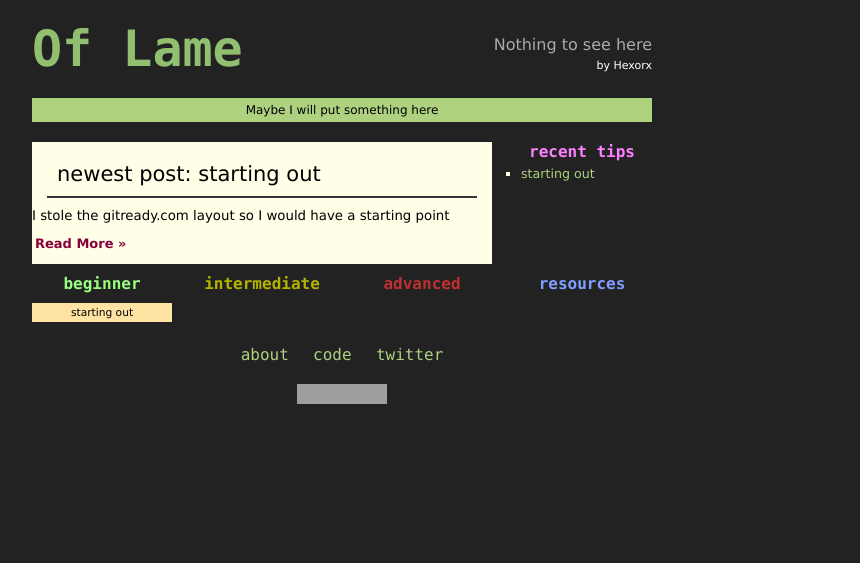
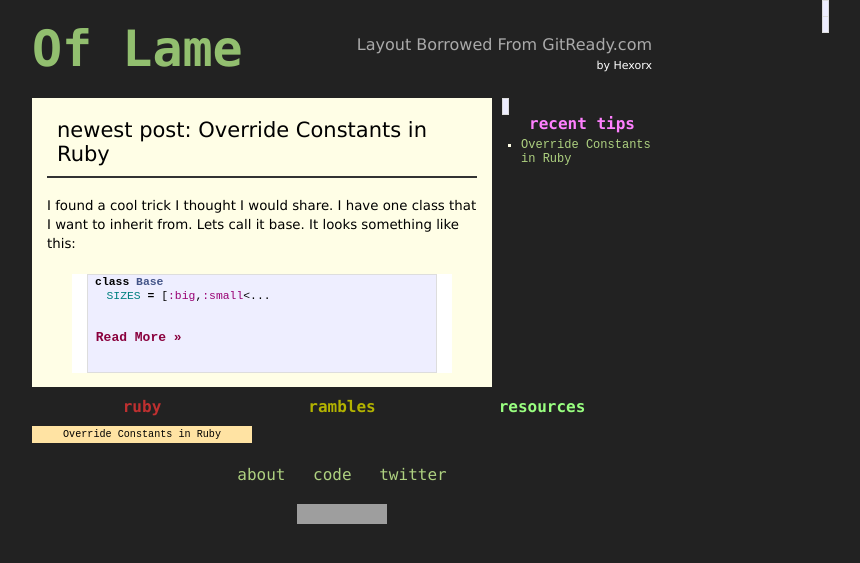
Before and after one commit to hexorx/hexorx.github.com, a Jekyll site: the page built from index.html, in a window 1280 px wide. Shown: the top 563 px of the page, without its empty margins (298-1158 px from the left). Built offline with Jekyll 4.4.1, drawn with Linux system fonts in a browser that asks for light colours; grey boxes are pictures that could not be loaded.

Commit message:
put a real post out there, setup syntax highlighting, and tried out markdown

```diff
--- a/_layouts/default.html
+++ b/_layouts/default.html
@@ -9,6 +9,7 @@
    <link rel="stylesheet" href="/css/reset.css" type="text/css" media="screen, projection" />
    <link rel="stylesheet" href="/css/screen.css" type="text/css" media="screen, projection" />
    <link rel="stylesheet" href="/css/960.css" type="text/css" media="screen, projection" />
+   <link rel="stylesheet" href="/css/syntax.css" type="text/css" media="screen, projection" />
 </head>
 <body>
   <div class="container_12">
@@ -16,35 +17,29 @@
       <h1><a href="/">Of Lame</a></h1>
     </div>
     <div class="grid_4 suffix_2 info">
-      <div class="extra">Nothing to see here</div>
+      <div class="extra">Layout Borrowed From GitReady.com</div>
       <div class="author">by Hexorx</div>
     </div>
     <div class="grid_8 prefix_2 suffix_2 main">
-      <div class="survey">
-        Maybe I will put something here
-      </div>
       {{ content }}
     </div>
-    <div class="grid_2 prefix_2 links">
-      <h3 id="green">beginner</h3>
-      {% for post in site.categories.beginner %}
+    <div class="grid_3 prefix_2 links">
+      <h3 id="red">ruby</h3>
+      {% for post in site.categories.ruby %}
         <a href="{{ post.url }}">{{ post.title }}</a>
       {% endfor %}
     </div>
     <div class="grid_2 links">
-      <h3 id="yellow">intermediate</h3>
-      {% for post in site.categories.intermediate %}
+      <h3 id="yellow">rambles</h3>
+      {% for post in site.categories.ramble %}
         <a href="{{ post.url }}">{{ post.title }}</a>
       {% endfor %}
     </div>
-    <div class="grid_2 links">
-      <h3 id="red">advanced</h3>
-      {% for post in site.categories.advanced %}
+    <div class="grid_3 suffix_2 links">
+      <h3 id="green">resources</h3>
+      {% for post in site.categories.resource %}
         <a href="{{ post.url }}">{{ post.title }}</a>
       {% endfor %}
-    </div>
-    <div class="grid_2 suffix_2 links">
-      <h3 id="blue">resources</h3>
     </div>
     <div class="grid_12 footer">
       <div class="footer_links">
--- a/_posts/2009-08-19-totally-stole-the-gitready-layout.textile
+++ /dev/null
@@ -1,7 +0,0 @@
----
-layout: post
-title: starting out
-category: beginner
----
-
-I stole the gitready.com layout so I would have a starting point
--- /dev/null
+++ b/_posts/2009-08-21-override-constants.markdown
@@ -0,0 +1,39 @@
+---
+layout: post
+title: Override Constants in Ruby
+category: ruby
+---
+
+I found a cool trick I thought I would share. I have one class that I want to inherit from. Lets call it base. It looks something like this:
+
+{% highlight ruby %}
+class Base
+  SIZES = [:big,:small]
+
+  def self.print_sizes
+    SIZES.join(', ')
+  end
+end
+{% endhighlight %}
+
+Fine but now I want a Shoe class that inherits from Base but has different SIZES. To start I try this:
+
+{% highlight ruby %}
+class Shoe < Base
+  SIZES = [9,10,11,12,13,14,'bigfoot']
+end
+{% endhighlight %}
+
+But that still gives me Base::SIZES when doing the print_sizes method. So I just change it in the Base class to self::SIZES like so:
+
+{% highlight ruby %}
+class Base
+  SIZES = [:big,:small]
+
+  def self.print_sizes
+    self::SIZES.join(', ')
+  end
+end
+{% endhighlight %}
+
+And like magic it works!
--- /dev/null
+++ b/css/syntax.css
@@ -0,0 +1,60 @@
+.highlight  { background: #ffffff; }
+.highlight .c { color: #999988; font-style: italic } /* Comment */
+.highlight .err { color: #a61717; background-color: #e3d2d2 } /* Error */
+.highlight .k { font-weight: bold } /* Keyword */
+.highlight .o { font-weight: bold } /* Operator */
+.highlight .cm { color: #999988; font-style: italic } /* Comment.Multiline */
+.highlight .cp { color: #999999; font-weight: bold } /* Comment.Preproc */
+.highlight .c1 { color: #999988; font-style: italic } /* Comment.Single */
+.highlight .cs { color: #999999; font-weight: bold; font-style: italic } /* Comment.Special */
+.highlight .gd { color: #000000; background-color: #ffdddd } /* Generic.Deleted */
+.highlight .gd .x { color: #000000; background-color: #ffaaaa } /* Generic.Deleted.Specific */
+.highlight .ge { font-style: italic } /* Generic.Emph */
+.highlight .gr { color: #aa0000 } /* Generic.Error */
+.highlight .gh { color: #999999 } /* Generic.Heading */
+.highlight .gi { color: #000000; background-color: #ddffdd } /* Generic.Inserted */
+.highlight .gi .x { color: #000000; background-color: #aaffaa } /* Generic.Inserted.Specific */
+.highlight .go { color: #888888 } /* Generic.Output */
+.highlight .gp { color: #555555 } /* Generic.Prompt */
+.highlight .gs { font-weight: bold } /* Generic.Strong */
+.highlight .gu { color: #aaaaaa } /* Generic.Subheading */
+.highlight .gt { color: #aa0000 } /* Generic.Traceback */
+.highlight .kc { font-weight: bold } /* Keyword.Constant */
+.highlight .kd { font-weight: bold } /* Keyword.Declaration */
+.highlight .kp { font-weight: bold } /* Keyword.Pseudo */
+.highlight .kr { font-weight: bold } /* Keyword.Reserved */
+.highlight .kt { color: #445588; font-weight: bold } /* Keyword.Type */
+.highlight .m { color: #009999 } /* Literal.Number */
+.highlight .s { color: #d14 } /* Literal.String */
+.highlight .na { color: #008080 } /* Name.Attribute */
+.highlight .nb { color: #0086B3 } /* Name.Builtin */
+.highlight .nc { color: #445588; font-weight: bold } /* Name.Class */
+.highlight .no { color: #008080 } /* Name.Constant */
+.highlight .ni { color: #800080 } /* Name.Entity */
+.highlight .ne { color: #990000; font-weight: bold } /* Name.Exception */
+.highlight .nf { color: #990000; font-weight: bold } /* Name.Function */
+.highlight .nn { color: #555555 } /* Name.Namespace */
+.highlight .nt { color: #000080 } /* Name.Tag */
+.highlight .nv { color: #008080 } /* Name.Variable */
+.highlight .ow { font-weight: bold } /* Operator.Word */
+.highlight .w { color: #bbbbbb } /* Text.Whitespace */
+.highlight .mf { color: #009999 } /* Literal.Number.Float */
+.highlight .mh { color: #009999 } /* Literal.Number.Hex */
+.highlight .mi { color: #009999 } /* Literal.Number.Integer */
+.highlight .mo { color: #009999 } /* Literal.Number.Oct */
+.highlight .sb { color: #d14 } /* Literal.String.Backtick */
+.highlight .sc { color: #d14 } /* Literal.String.Char */
+.highlight .sd { color: #d14 } /* Literal.String.Doc */
+.highlight .s2 { color: #d14 } /* Literal.String.Double */
+.highlight .se { color: #d14 } /* Literal.String.Escape */
+.highlight .sh { color: #d14 } /* Literal.String.Heredoc */
+.highlight .si { color: #d14 } /* Literal.String.Interpol */
+.highlight .sx { color: #d14 } /* Literal.String.Other */
+.highlight .sr { color: #009926 } /* Literal.String.Regex */
+.highlight .s1 { color: #d14 } /* Literal.String.Single */
+.highlight .ss { color: #990073 } /* Literal.String.Symbol */
+.highlight .bp { color: #999999 } /* Name.Builtin.Pseudo */
+.highlight .vc { color: #008080 } /* Name.Variable.Class */
+.highlight .vg { color: #008080 } /* Name.Variable.Global */
+.highlight .vi { color: #008080 } /* Name.Variable.Instance */
+.highlight .il { color: #009999 } /* Literal.Number.Integer.Long */
```
